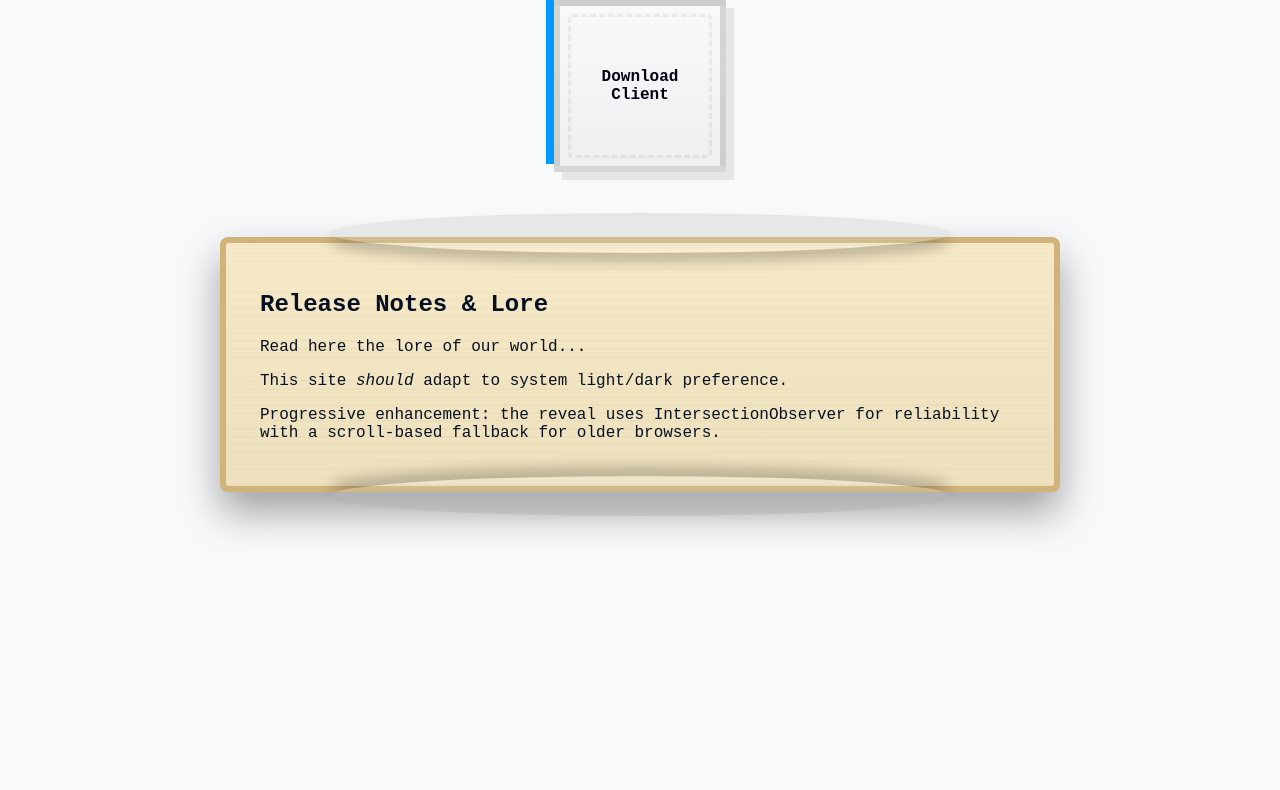
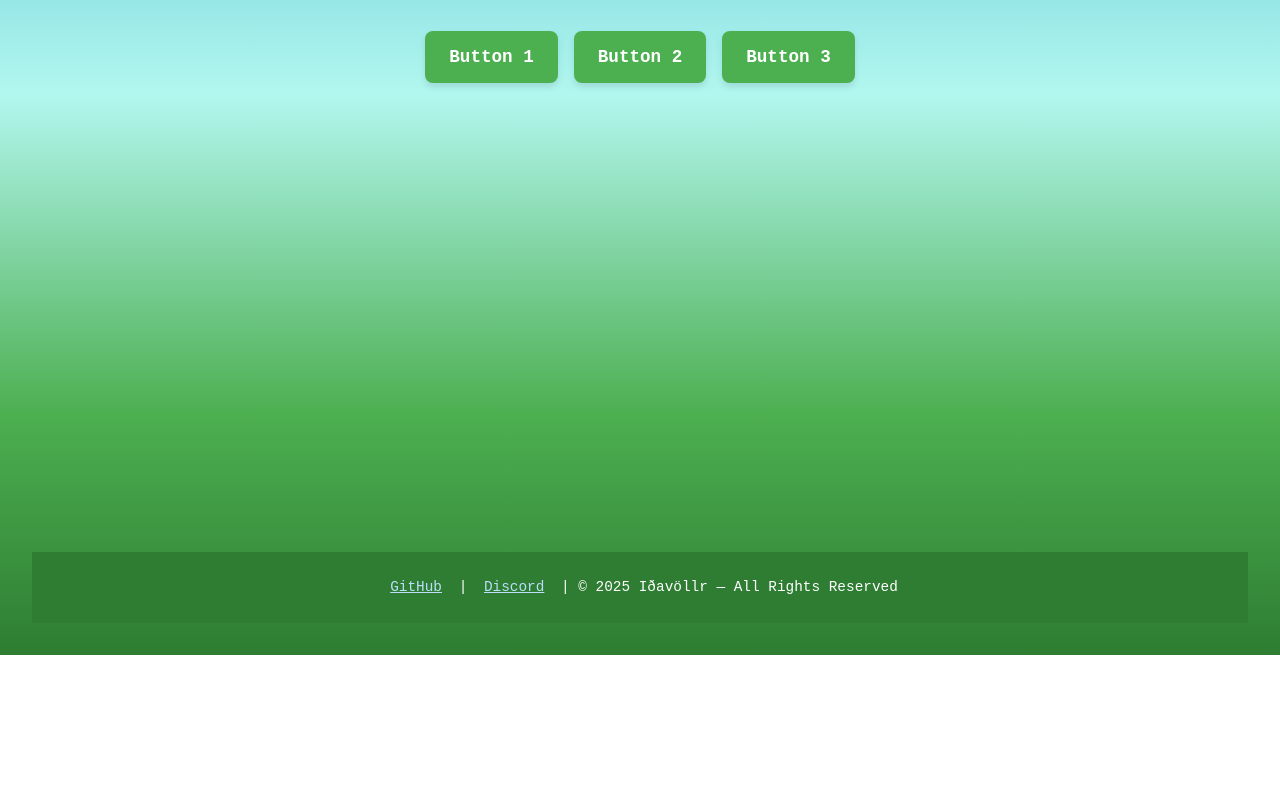
Before and after one commit to Ithavollr/Ithavollr.github.io, a website: page index.html in a window 1280 px wide. Shown: the part 145-935 px from the top of the page. After the commit the page ends 800 px from the top, so only its background shows below. Drawn offline with Linux system fonts and the light colour scheme.

Commit message:
qwen v001

```diff
--- a/index.html
+++ b/index.html
@@ -1,81 +1,123 @@
 <!DOCTYPE html>
 <html lang="en">
 <head>
-  <meta charset="utf-8" />
-  <meta name="viewport" content="width=device-width,initial-scale=1" />
-  <title>Retro Modern Site — Updated</title>
-  <link rel="stylesheet" href="arcade.css">
+  <meta charset="UTF-8" />
+  <meta name="viewport" content="width=device-width, initial-scale=1.0"/>
+  <title>Iðavöllr</title>
+  <style>
+    /* Base Styles & Theme Palette */
+    :root {
+      --sky-blue: #6ECEDA;
+      --cloud-blue: #B2F7EF;
+      --grass-green: #4CAF50;
+      --forest-green: #2E7D32;
+      --earth-brown: #8D6E63;
+      --volcano-grey: #616161;
+      --text-dark: #212121;
+      --button-bg: #4CAF50;
+      --button-hover: #388E3C;
+      --footer-bg: #2E7D32;
+      --footer-text: #FFFFFF;
+    }
+
+    * {
+      margin: 0;
+      padding: 0;
+      box-sizing: border-box;
+    }
+
+    body {
+      font-family: 'Courier New', Courier, monospace;
+      background: linear-gradient(to bottom, var(--sky-blue) 0%, var(--cloud-blue) 30%, var(--grass-green) 70%, var(--forest-green) 100%);
+      color: var(--text-dark);
+      line-height: 1.6;
+      min-height: 100vh;
+      display: flex;
+      flex-direction: column;
+      align-items: center;
+      padding: 2rem;
+      text-align: center;
+    }
+
+    /* Header Banner */
+    .banner {
+      font-size: 2.5rem;
+      font-weight: bold;
+      margin: 1.5rem 0;
+      text-shadow: 2px 2px 4px rgba(0,0,0,0.3);
+      letter-spacing: 1px;
+    }
+
+    /* Button Container */
+    .button-container {
+      display: flex;
+      gap: 1rem;
+      flex-wrap: wrap;
+      justify-content: center;
+      margin: 2rem 0;
+    }
+
+    .btn {
+      padding: 0.75rem 1.5rem;
+      font-size: 1.1rem;
+      font-weight: bold;
+      background-color: var(--button-bg);
+      color: white;
+      border: none;
+      border-radius: 8px;
+      cursor: pointer;
+      transition: all 0.3s ease;
+      box-shadow: 0 4px 6px rgba(0,0,0,0.1);
+      text-decoration: none;
+      display: inline-block;
+    }
+
+    .btn:hover {
+      background-color: var(--button-hover);
+      transform: translateY(-2px);
+      box-shadow: 0 6px 8px rgba(0,0,0,0.15);
+    }
+
+    /* Footer */
+    footer {
+      margin-top: auto;
+      padding: 1.5rem 0;
+      background-color: var(--footer-bg);
+      width: 100%;
+      text-align: center;
+      color: var(--footer-text);
+      font-size: 0.9rem;
+    }
+
+    footer a {
+      color: #BBDEFB;
+      text-decoration: underline;
+      margin: 0 0.5rem;
+    }
+
+    footer a:hover {
+      color: #E3F2FD;
+    }
+  </style>
 </head>
 <body>
-  <header>Welcome to Iðavöllr</header>
-  <h1>Download Client</h1>
+  <!-- Banner -->
+  <h1 class="banner">Welcome Adventurer!</h1>
 
-  <div class="container">
-    <div class="download-wrap">
-      <a id="downloadBtn" class="download-btn" href="#" role="button" aria-label="Download Client">Download<br>Client</a>
-    </div>
-
-    <!-- sentinel: observed by IntersectionObserver; reveal parchment when it enters view -->
-    <div id="sentinel" class="sentinel" aria-hidden="true"></div>
-
-    <section id="parchment" class="parchment" aria-hidden="true">
-      <h2>Release Notes & Lore</h2>
-      <p>Read here the lore of our world...</p>
-      <p>This site <i>should</i> adapt to system light/dark preference.</p>
-      <p>Progressive enhancement: the reveal uses IntersectionObserver for reliability with a scroll-based fallback for older browsers.</p>
-    </section>
+  <!-- Buttons -->
+  <div class="button-container">
+    <a href="#" class="btn">Button 1</a>
+    <a href="#" class="btn">Button 2</a>
+    <a href="#" class="btn">Button 3</a>
   </div>
 
-  <footer>© retro · Built with only HTML & CSS (+ tiny JS for theme & reveal)</footer>
-
-  <script>
-    /* Theme adaptation — CSS will handle most cases; keep a small JS listener as a fallback */
-    (function(){
-      function applyTheme(){
-        if (window.matchMedia && window.matchMedia('(prefers-color-scheme: dark)').matches) {
-          document.documentElement.setAttribute('data-theme','dark');
-        } else {
-          document.documentElement.removeAttribute('data-theme');
-        }
-      }
-      applyTheme();
-      if (window.matchMedia) window.matchMedia('(prefers-color-scheme: dark)').addEventListener('change', applyTheme);
-    })();
-
-    /* Scroll reveal using IntersectionObserver and a sentinel placed after the button.
-       This is robust (works when layout changes) and keeps the "reveal when you pass the button" behaviour. */
-    (function(){
-      const sentinel = document.getElementById('sentinel');
-      const parchment = document.getElementById('parchment');
-
-      if (!sentinel || !parchment) return;
-
-      if ('IntersectionObserver' in window) {
-        const io = new IntersectionObserver((entries) => {
-          entries.forEach(entry => {
-            if (entry.isIntersecting) {
-              parchment.classList.add('visible');
-              parchment.setAttribute('aria-hidden','false');
-              io.disconnect(); // reveal only once
-            }
-          });
-        }, { root: null, threshold: 0.01 });
-        io.observe(sentinel);
-      } else {
-        // fallback for older browsers: simple scroll listener that triggers when button's bottom is above viewport
-        const btn = document.getElementById('downloadBtn');
-        function fallback(){
-          const rect = btn.getBoundingClientRect();
-          if (rect.bottom < 10) {
-            parchment.classList.add('visible');
-            parchment.setAttribute('aria-hidden','false');
-            window.removeEventListener('scroll', fallback);
-          }
-        }
-        window.addEventListener('scroll', fallback);
-        fallback();
-      }
-    })();
-  </script>
+  <!-- Footer -->
+  <footer>
+    <p>
+      <a href="https://github.com/ithavollr" target="_blank">GitHub</a> |
+      <a href="https://discord.com" target="_blank">Discord</a> |
+      © 2025 Iðavöllr — All Rights Reserved
+    </p>
+  </footer>
 </body>
 </html>
```
